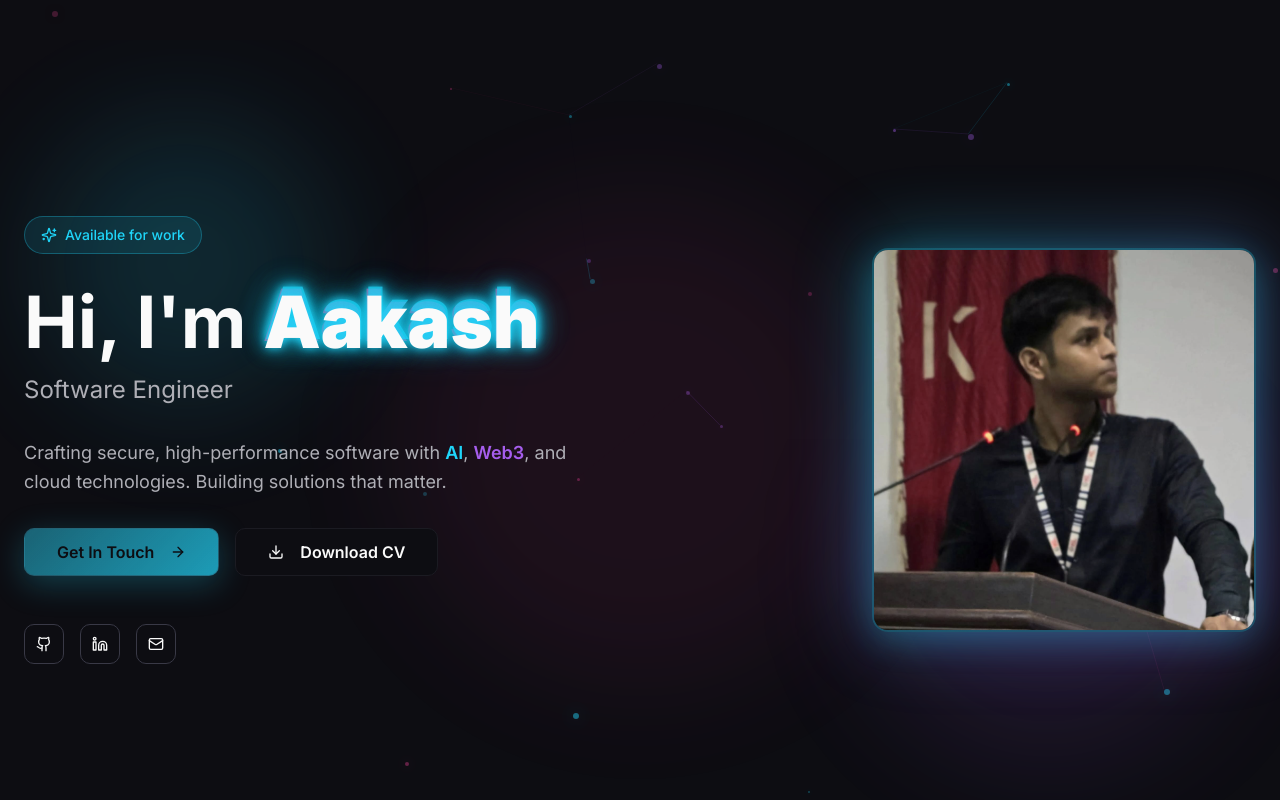
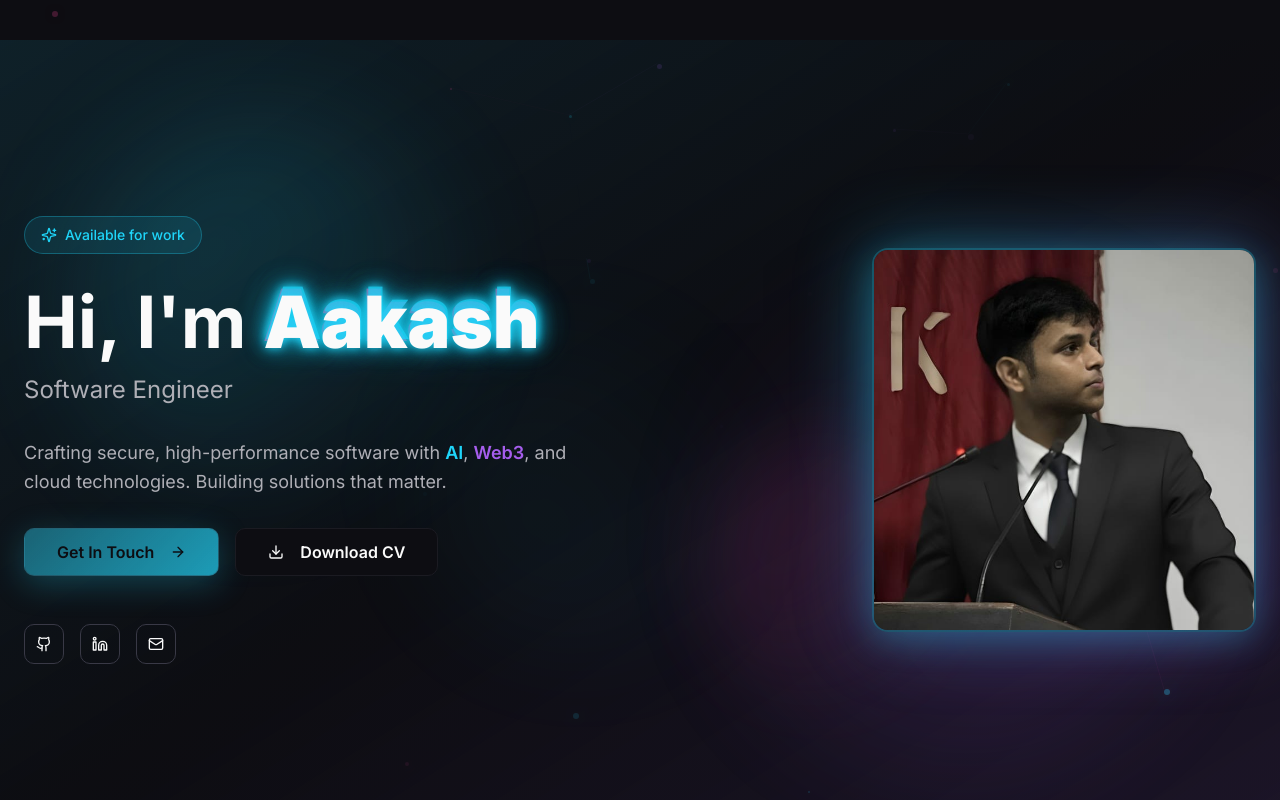
Before and after one commit to aakashprathipati/personal-website-flow, a React (Vite) app: page / in a window 1280 px wide. Shown: the top 800 px of the page. Built offline with nearby package versions, Linux system fonts and the light colour scheme; the HTML template or start-up script is replaced by a standard one.

Commit message:
Update hero section image and background

```diff
--- a/src/components/HeroSection.tsx
+++ b/src/components/HeroSection.tsx
@@ -5,11 +5,13 @@ import profileImage from '@/assets/profile-photo.png';
 const HeroSection = () => {
   return (
     <section className="relative min-h-screen flex items-center justify-center overflow-hidden">
-      {/* Floating orbs */}
+      {/* Aesthetic gradient mesh background */}
       <div className="absolute inset-0 pointer-events-none">
-        <div className="absolute top-20 left-10 w-72 h-72 bg-primary/20 rounded-full blur-3xl animate-pulse" />
-        <div className="absolute bottom-20 right-10 w-96 h-96 bg-secondary/15 rounded-full blur-3xl animate-pulse" style={{ animationDelay: '1s' }} />
-        <div className="absolute top-1/2 left-1/2 -translate-x-1/2 -translate-y-1/2 w-[500px] h-[500px] bg-accent/10 rounded-full blur-3xl animate-pulse" style={{ animationDelay: '2s' }} />
+        <div className="absolute top-0 left-0 w-full h-full bg-gradient-to-br from-primary/10 via-background to-secondary/10" />
+        <div className="absolute top-20 left-20 w-96 h-96 bg-gradient-to-br from-primary/30 to-transparent rounded-full blur-3xl animate-pulse" />
+        <div className="absolute bottom-20 right-20 w-[500px] h-[500px] bg-gradient-to-tl from-secondary/20 to-transparent rounded-full blur-3xl animate-pulse" style={{ animationDelay: '1s' }} />
+        <div className="absolute top-1/2 right-1/4 w-64 h-64 bg-gradient-to-br from-accent/20 to-transparent rounded-full blur-2xl animate-pulse" style={{ animationDelay: '2s' }} />
+        <div className="absolute bottom-1/4 left-1/3 w-80 h-80 bg-gradient-to-tr from-primary/15 to-transparent rounded-full blur-3xl animate-pulse" style={{ animationDelay: '1.5s' }} />
       </div>
 
       <div className="container mx-auto px-6 relative z-10">
```
Also changed, not shown: src/assets/profile-photo.png.
